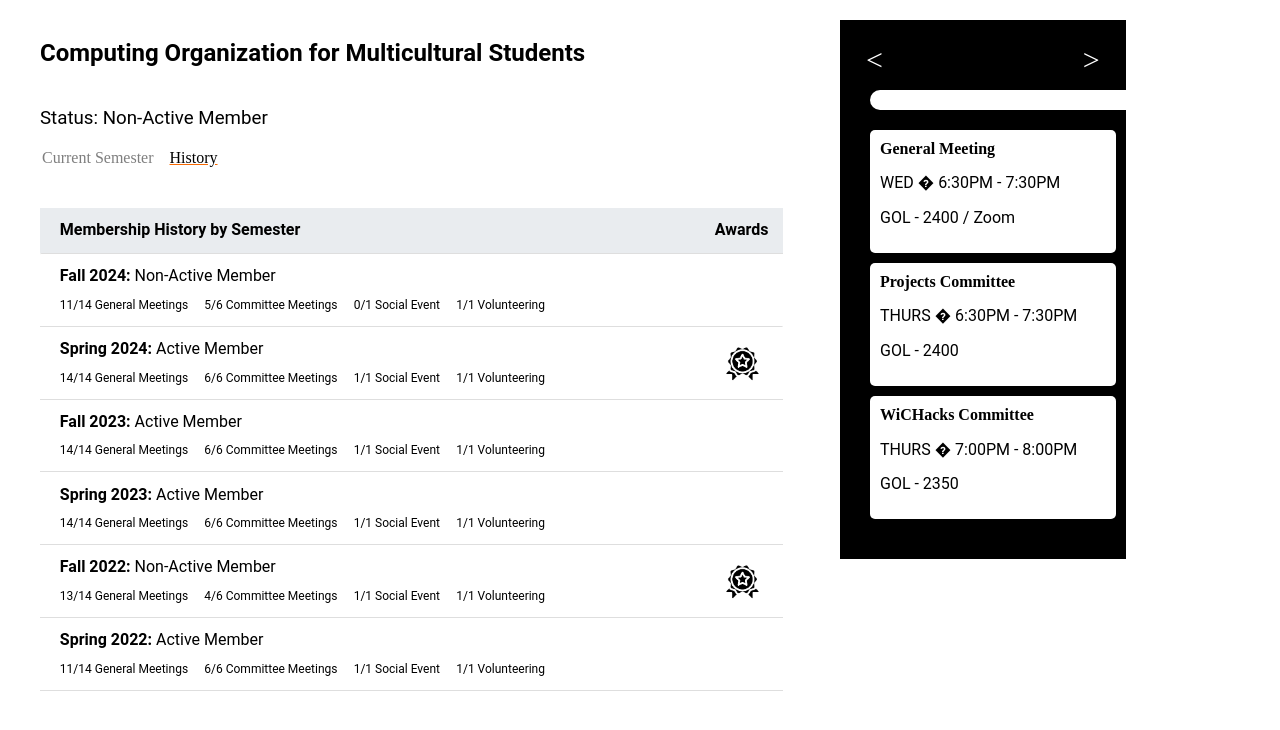
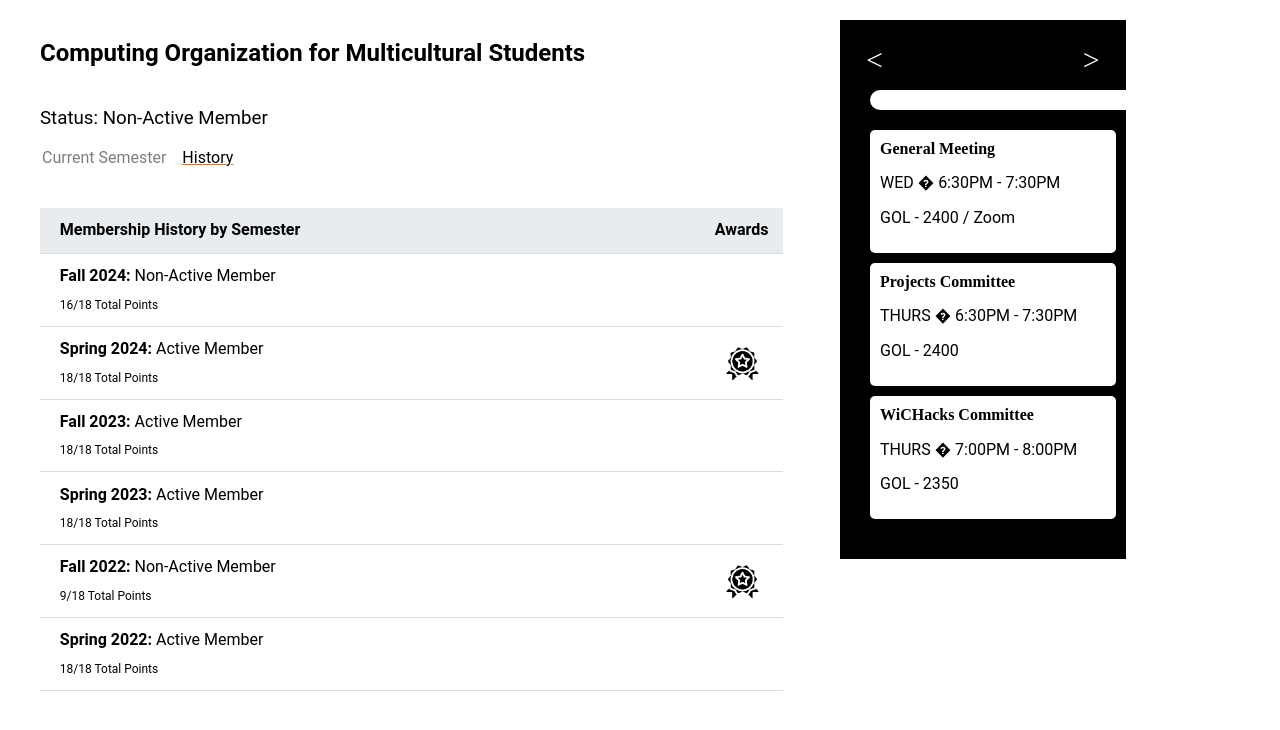
Before and after one commit to Zwork101/consortia, a Python web app: template templates/coms-profile.html in a window 1280 px wide, after a click on "History". Shown: the part 40-770 px from the top of the page. Run offline with Jinja, Linux system fonts and the light colour scheme; the template is opened without the code that fills it, so the values that code supplies are empty; some web fonts are replaced.

Commit message:
Fixes a couple of issues in last push

```diff
--- a/static/css/styles.css
+++ b/static/css/styles.css
@@ -996,6 +996,7 @@ svg {
     transform: translateX(-4px);
     margin-bottom: 40px;
     opacity: 50%;
+    font-family: var(--main-font);
 }
 .membership-sec button.active {
     opacity: 100%;
--- a/templates/coms-profile.html
+++ b/templates/coms-profile.html
@@ -159,10 +159,7 @@
                             <div>
                                 <p><b>Fall 2024:</b> Non-Active Member</p>
                                 <p>
-                                    <span>11/14 General Meetings</span>
-                                    <span>5/6 Committee Meetings</span>
-                                    <span>0/1 Social Event</span>
-                                    <span>1/1 Volunteering</span>
+                                    <span>16/18 Total Points</span>
                                 </p>
                             </div>
                             <div>
@@ -173,10 +170,7 @@
                             <div>
                                 <p><b>Spring 2024:</b> Active Member</p>
                                 <p>
-                                    <span>14/14 General Meetings</span>
-                                    <span>6/6 Committee Meetings</span>
-                                    <span>1/1 Social Event</span>
-                                    <span>1/1 Volunteering</span>
+                                    <span>18/18 Total Points</span>
                                 </p>
                             </div>
                             <div>
@@ -187,10 +181,7 @@
                             <div>
                                 <p><b>Fall 2023:</b> Active Member</p>
                                 <p>
-                                    <span>14/14 General Meetings</span>
-                                    <span>6/6 Committee Meetings</span>
-                                    <span>1/1 Social Event</span>
-                                    <span>1/1 Volunteering</span>
+                                    <span>18/18 Total Points</span>
                                 </p>
                             </div>
                             <div>
@@ -201,10 +192,7 @@
                             <div>
                                 <p><b>Spring 2023:</b> Active Member</p>
                                 <p>
-                                    <span>14/14 General Meetings</span>
-                                    <span>6/6 Committee Meetings</span>
-                                    <span>1/1 Social Event</span>
-                                    <span>1/1 Volunteering</span>
+                                    <span>18/18 Total Points</span>
                                 </p>
                             </div>
                             <div>
@@ -215,10 +203,7 @@
                             <div>
                                 <p><b>Fall 2022:</b> Non-Active Member</p>
                                 <p>
-                                    <span>13/14 General Meetings</span>
-                                    <span>4/6 Committee Meetings</span>
-                                    <span>1/1 Social Event</span>
-                                    <span>1/1 Volunteering</span>
+                                    <span>9/18 Total Points</span>
                                 </p>
                             </div>
                             <div>
@@ -229,10 +214,7 @@
                             <div>
                                 <p><b>Spring 2022:</b> Active Member</p>
                                 <p>
-                                    <span>11/14 General Meetings</span>
-                                    <span>6/6 Committee Meetings</span>
-                                    <span>1/1 Social Event</span>
-                                    <span>1/1 Volunteering</span>
+                                    <span>18/18 Total Points</span>
                                 </p>
                             </div>
                             <div>
```
